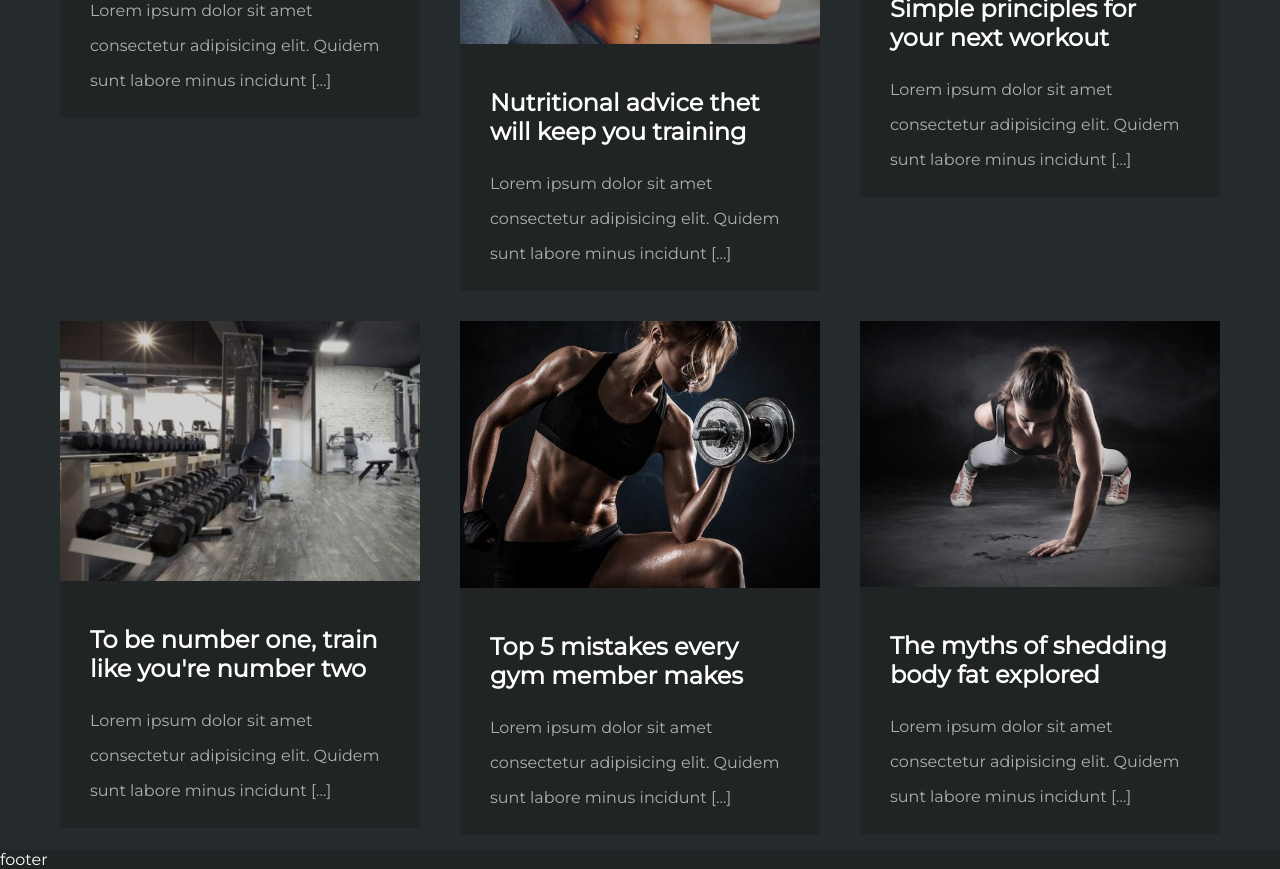
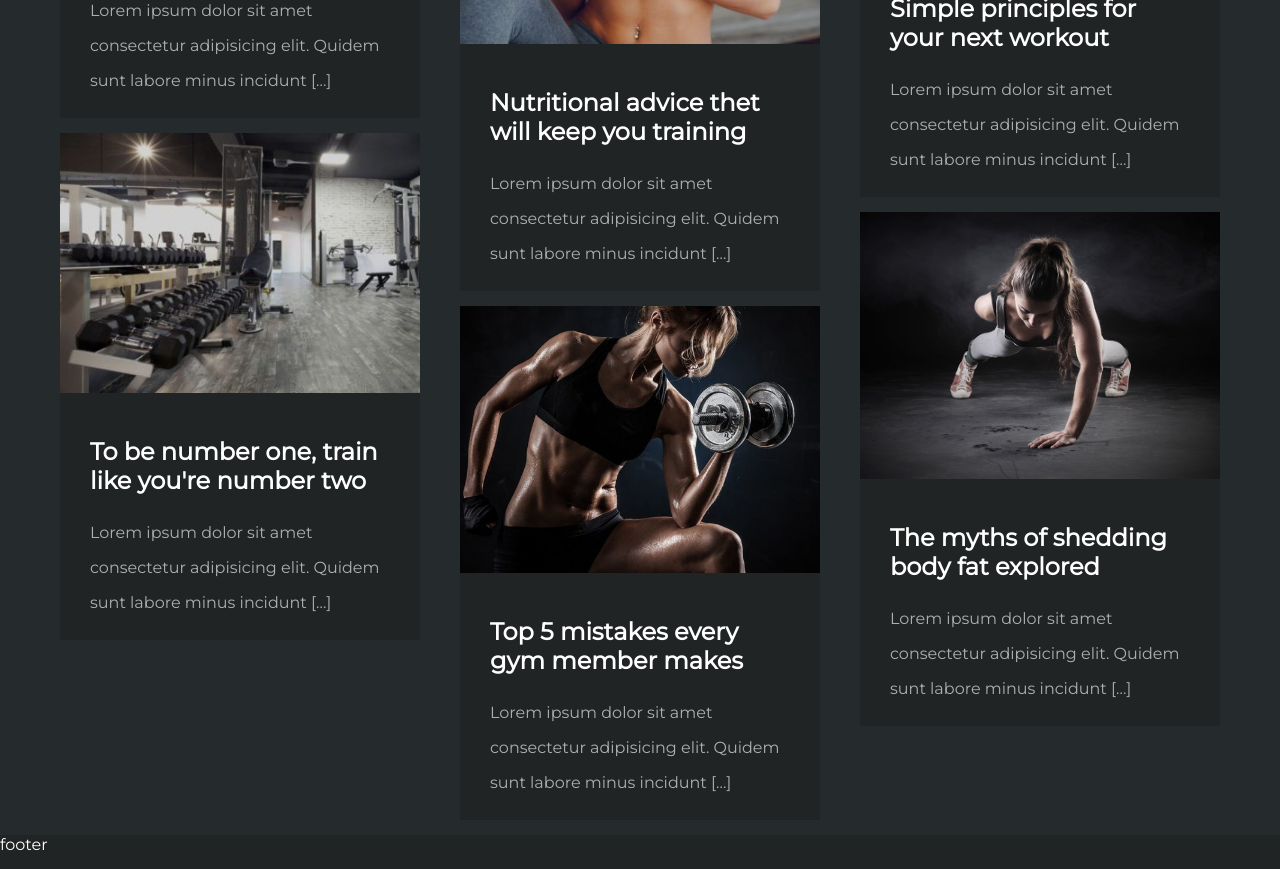
Before and after one commit to pizzi9523/proj-html-vuejs, a Vue app: page / in a window 1280 px wide. Shown: the part 6760-7629 px from the top of the page. Built offline with nearby package versions, Linux system fonts and the light colour scheme; the HTML template or start-up script is replaced by a standard one.

Commit message:
fix performance news card structure

```diff
--- a/src/components/PerformanceNews.vue
+++ b/src/components/PerformanceNews.vue
@@ -3,7 +3,7 @@
     <SectionTitle title="PERFORMANCE NEWS" />
     <div class="container">
       <div class="row">
-        <div v-for="news in blog" :key="news.title" class="col-3 special">
+        <div v-for="news in blog" :key="news.title" class="col-3">
           <div class="card_news">
             <div class="card_img_wrapper">
               <img :src="require(`../assets/images/${news.img}.jpg`)" alt="" />
@@ -17,6 +17,26 @@
               <h2>{{ news.title }}</h2>
               <p>
                 {{ news.content.substr(0, 90) + " [...]" }}
+              </p>
+            </div>
+          </div>
+
+          <div class="card_news">
+            <div class="card_img_wrapper">
+              <img
+                :src="require(`../assets/images/${news.img_1}.jpg`)"
+                alt=""
+              />
+              <div class="wrapper_parallax">
+                <i class="fas fa-link fa-2x"></i>
+                <i class="fas fa-search fa-2x"></i>
+              </div>
+            </div>
+
+            <div class="body_card">
+              <h2>{{ news.title_1 }}</h2>
+              <p>
+                {{ news.content_1.substr(0, 90) + " [...]" }}
               </p>
             </div>
           </div>
@@ -38,6 +58,11 @@ export default {
           content:
             "Lorem ipsum dolor sit amet consectetur adipisicing elit. Quidem sunt labore minus incidunt doloribus saepe quibusdam ut quo,sapiente voluptatibus earum deleniti, numquam animi ex consequatur eligendi aliquam perferendis repellat. Quibusdam eius molestiae ipsa non fuga quis, natus obcaecati dolorum, tempora reprehenderit quia maxime quisquam numquam nostrum quae fugiat corporis.",
           img: "blog1",
+
+          title_1: "To be number one, train like you're number two",
+          content_1:
+            "Lorem ipsum dolor sit amet consectetur adipisicing elit. Quidem sunt labore minus incidunt doloribus saepe quibusdam ut quo,sapiente voluptatibus earum deleniti, numquam animi ex consequatur eligendi aliquam perferendis repellat. Quibusdam eius molestiae ipsa non fuga quis, natus obcaecati dolorum, tempora reprehenderit quia maxime quisquam numquam nostrum quae fugiat corporis.",
+          img_1: "blog4-400x289",
         },
 
         {
@@ -45,6 +70,11 @@ export default {
           content:
             "Lorem ipsum dolor sit amet consectetur adipisicing elit. Quidem sunt labore minus incidunt doloribus saepe quibusdam ut quo,sapiente voluptatibus earum deleniti, numquam animi ex consequatur eligendi aliquam perferendis repellat. Quibusdam eius molestiae ipsa non fuga quis, natus obcaecati dolorum, tempora reprehenderit quia maxime quisquam numquam nostrum quae fugiat corporis.",
           img: "blog6-400x400",
+
+          title_1: "Top 5 mistakes every gym member makes",
+          content_1:
+            "Lorem ipsum dolor sit amet consectetur adipisicing elit. Quidem sunt labore minus incidunt doloribus saepe quibusdam ut quo,sapiente voluptatibus earum deleniti, numquam animi ex consequatur eligendi aliquam perferendis repellat. Quibusdam eius molestiae ipsa non fuga quis, natus obcaecati dolorum, tempora reprehenderit quia maxime quisquam numquam nostrum quae fugiat corporis.",
+          img_1: "trainer2-600x445",
         },
 
         {
@@ -52,27 +82,11 @@ export default {
           content:
             "Lorem ipsum dolor sit amet consectetur adipisicing elit. Quidem sunt labore minus incidunt doloribus saepe quibusdam ut quo,sapiente voluptatibus earum deleniti, numquam animi ex consequatur eligendi aliquam perferendis repellat. Quibusdam eius molestiae ipsa non fuga quis, natus obcaecati dolorum, tempora reprehenderit quia maxime quisquam numquam nostrum quae fugiat corporis.",
           img: "trainer3",
-        },
 
-        {
-          title: "To be number one, train like you're number two",
-          content:
+          title_1: "The myths of shedding body fat explored",
+          content_1:
             "Lorem ipsum dolor sit amet consectetur adipisicing elit. Quidem sunt labore minus incidunt doloribus saepe quibusdam ut quo,sapiente voluptatibus earum deleniti, numquam animi ex consequatur eligendi aliquam perferendis repellat. Quibusdam eius molestiae ipsa non fuga quis, natus obcaecati dolorum, tempora reprehenderit quia maxime quisquam numquam nostrum quae fugiat corporis.",
-          img: "blog4-400x289",
-        },
-
-        {
-          title: "Top 5 mistakes every gym member makes",
-          content:
-            "Lorem ipsum dolor sit amet consectetur adipisicing elit. Quidem sunt labore minus incidunt doloribus saepe quibusdam ut quo,sapiente voluptatibus earum deleniti, numquam animi ex consequatur eligendi aliquam perferendis repellat. Quibusdam eius molestiae ipsa non fuga quis, natus obcaecati dolorum, tempora reprehenderit quia maxime quisquam numquam nostrum quae fugiat corporis.",
-          img: "trainer2-600x445",
-        },
-
-        {
-          title: "The myths of shedding body fat explored",
-          content:
-            "Lorem ipsum dolor sit amet consectetur adipisicing elit. Quidem sunt labore minus incidunt doloribus saepe quibusdam ut quo,sapiente voluptatibus earum deleniti, numquam animi ex consequatur eligendi aliquam perferendis repellat. Quibusdam eius molestiae ipsa non fuga quis, natus obcaecati dolorum, tempora reprehenderit quia maxime quisquam numquam nostrum quae fugiat corporis.",
-          img: "trainer1",
+          img_1: "trainer1",
         },
       ],
     };
@@ -88,13 +102,11 @@ export default {
 
 .performance_news {
   background-color: $secondary-bg-color;
-  .col-3.special {
-    height: fit-content;
-  }
 
   .card_news {
     background-color: $primary-bg-color;
     margin: 15px;
+
     .card_img_wrapper {
       position: relative;
       &:hover {
```
